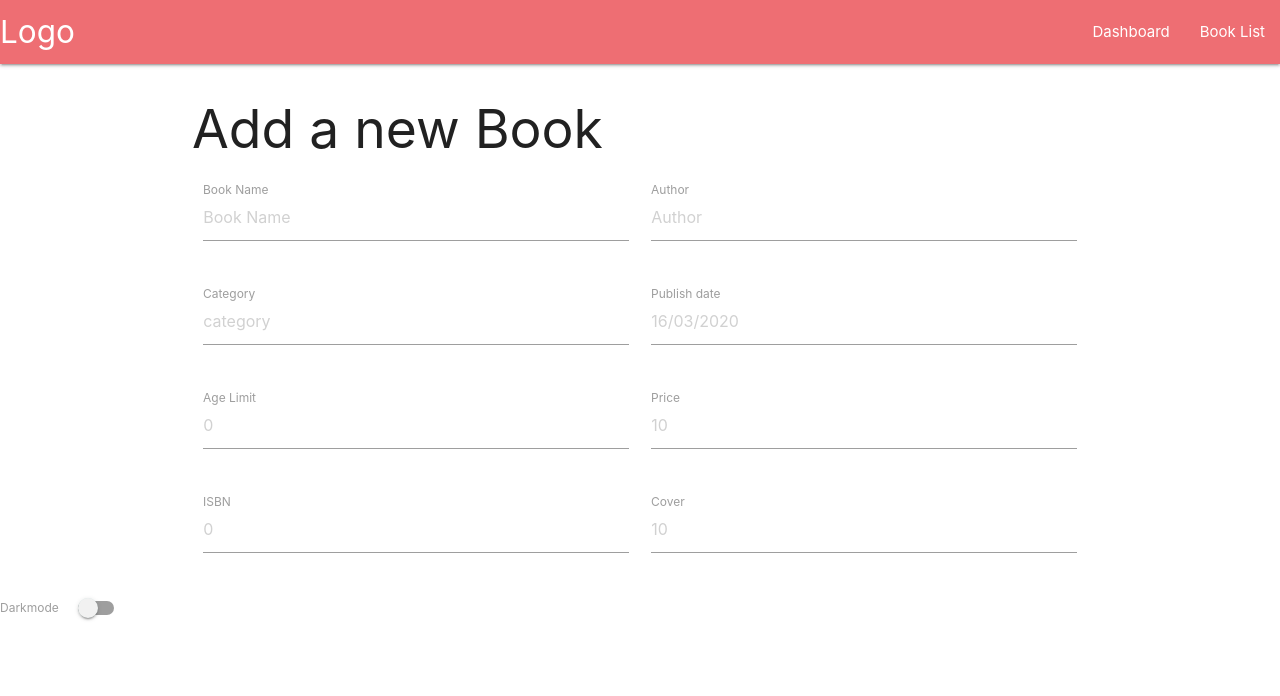
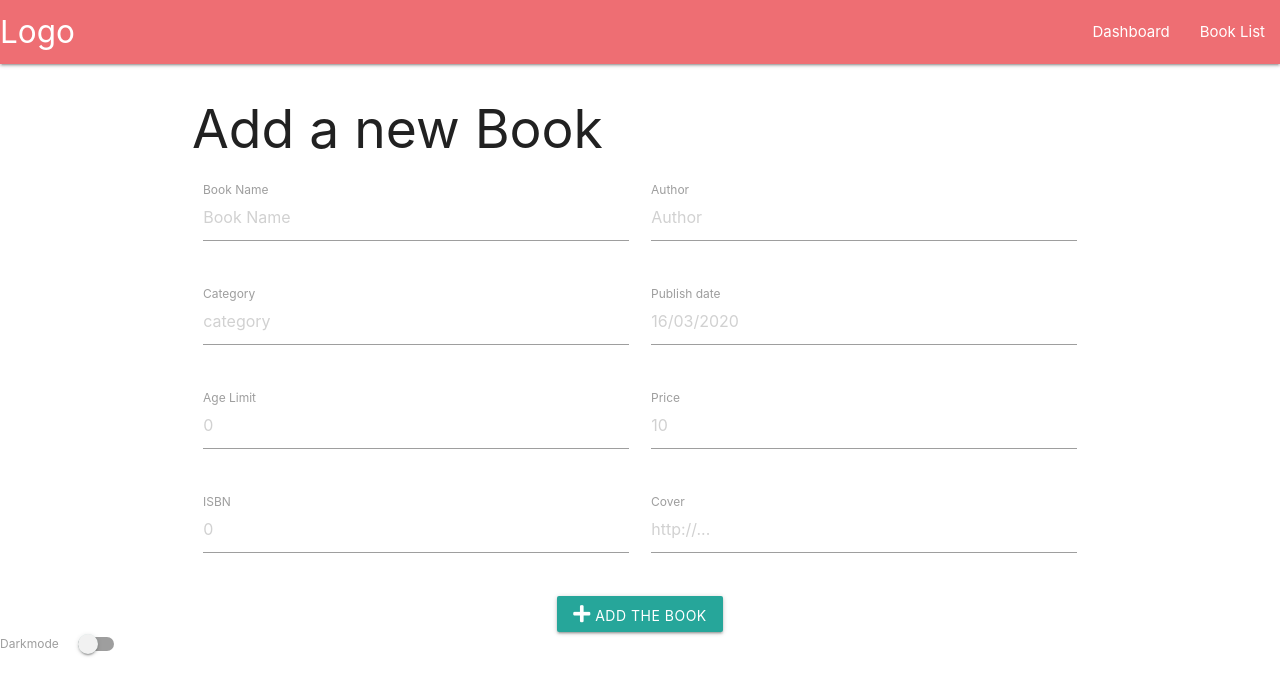
Before and after one commit to IMarty/book-store, an Angular app: page /add in a window 1280 px wide. Shown: the top 696 px of the page. Built offline with nearby package versions, Linux system fonts and the light colour scheme.

Commit message:
button submit

```diff
--- a/src/app/components/page-new-book/page-new-book.component.html
+++ b/src/app/components/page-new-book/page-new-book.component.html
@@ -37,7 +37,13 @@
     <label for="isbn">ISBN</label>
   </div>
   <div class="input-field col s6">
-    <input id="cover" placeholder="10" type="url">
+    <input id="cover" placeholder="http://..." type="url">
     <label for="cover">Cover</label>
   </div>
 </div>
+
+<div class="center-align">
+  <button class="btn waves-effect waves-light">
+    <i class="fas fa-plus"></i> Add the Book
+  </button>
+</div>
```
